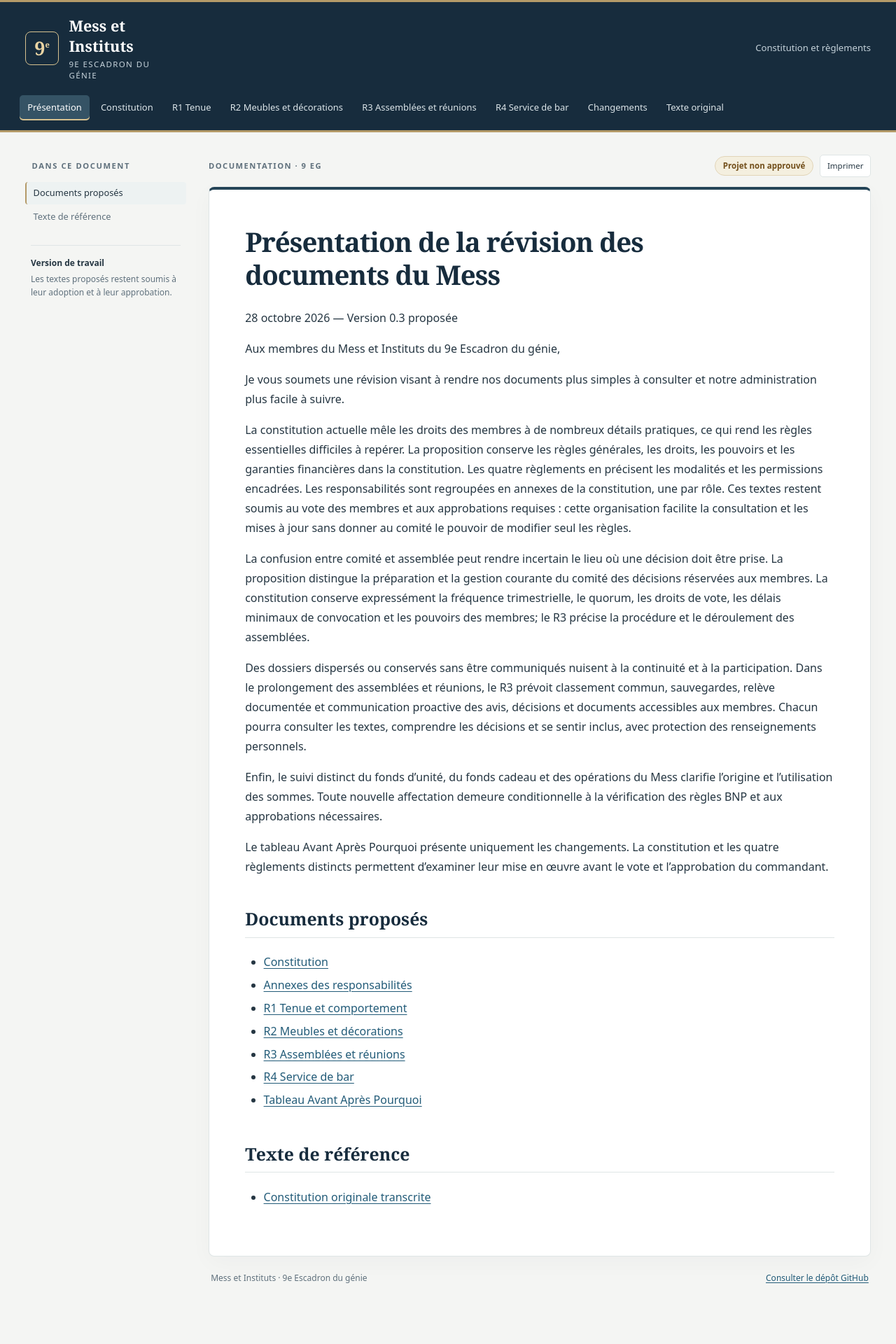
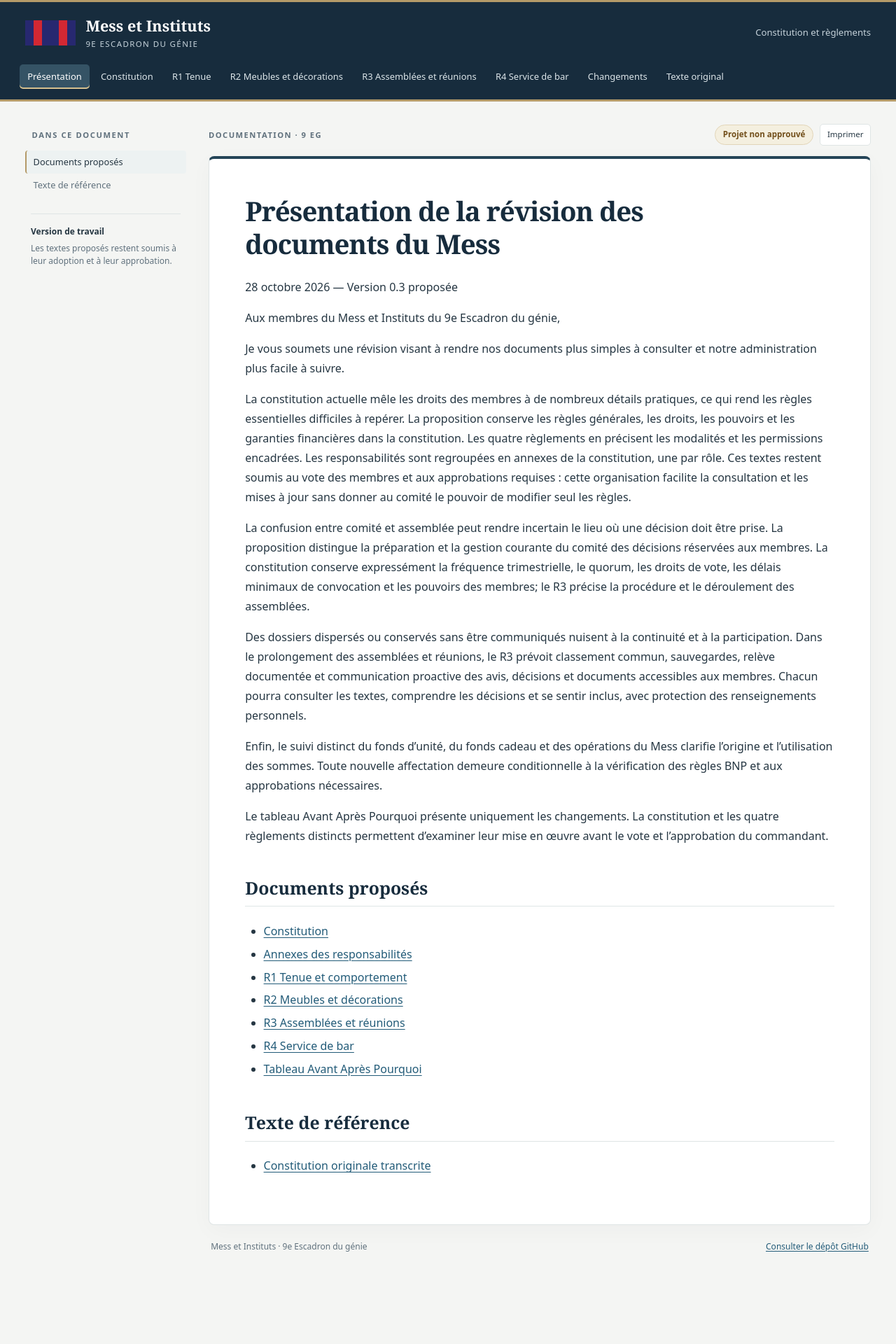
Before and after one commit to shocktubeM81/mess-9eg, a Jekyll site: the page built from index.md, in a window 1280 px wide. Shown: the whole page at 70% size. Built offline with Jekyll 4.4.1, drawn with Linux system fonts in a browser that asks for light colours; after the commit the page ends 1875 px from its top, so only the background shows below that.

Commit message:
Remplacer le monogramme par le drapeau du génie

```diff
--- a/_layouts/default.html
+++ b/_layouts/default.html
@@ -7,7 +7,7 @@
   <meta name="theme-color" content="#172c3d">
   <meta name="description" content="{{ page.description | default: site.description | escape }}">
   <title>{{ page.title | escape }} · {{ site.title | escape }}</title>
-  <link rel="stylesheet" href="{{ '/assets/css/style.css' | relative_url }}">
+  <link rel="stylesheet" href="{{ '/assets/css/style.css' | relative_url }}?v={{ site.github.build_revision | default: '20261028-drapeau' }}">
   <script defer src="{{ '/assets/js/site.js' | relative_url }}"></script>
 </head>
 <body>
@@ -16,7 +16,7 @@
   <header class="site-header">
     <div class="site-header-inner">
       <a class="brand" href="{{ '/' | relative_url }}" aria-label="Mess et Instituts, accueil">
-        <span class="brand-emblem" aria-hidden="true">9<sup>e</sup></span>
+        <img class="brand-flag" src="{{ '/assets/images/drapeau-genie.svg' | relative_url }}" width="72" height="36" alt="Drapeau du Génie militaire canadien">
         <span class="brand-wordmark"><strong>Mess et Instituts</strong><span>9e Escadron du génie</span></span>
       </a>
       <span class="header-caption">Constitution et règlements</span>
--- a/assets/css/style.scss
+++ b/assets/css/style.scss
@@ -19,8 +19,7 @@ a:focus-visible, button:focus-visible, [tabindex]:focus-visible { outline: 3px s
 .site-header { background: #172c3d; border-bottom: 3px solid var(--gold); color: #fff; }
 .site-header-inner { max-width: 1440px; margin: auto; padding: 1.4rem 2.25rem 1rem; display: flex; justify-content: space-between; align-items: center; gap: 1rem; }
 .brand { display: flex; align-items: center; gap: .9rem; color: #fff; text-decoration: none; }
-.brand-emblem { display: flex; align-items: center; justify-content: center; flex: 0 0 48px; height: 48px; border: 1px solid #d6c18f; border-radius: 8px; color: #ead4a3; font: 700 1.7rem Georgia, serif; }
-.brand-emblem sup { font-size: .7rem; align-self: flex-start; padding-top: .65rem; }
+.brand-flag { display: block; flex: 0 0 72px; width: 72px; height: 36px; }
 .brand-wordmark { display: grid; line-height: 1.35; gap: .25rem; }
 .brand-wordmark strong { font: 600 1.35rem Georgia, serif; }
 .brand-wordmark > span { font-size: .72rem; letter-spacing: .12em; text-transform: uppercase; color: #c5d2da; }
@@ -74,6 +73,7 @@ a:focus-visible, button:focus-visible, [tabindex]:focus-visible { outline: 3px s
 @media (max-width: 740px) {
   .site-header-inner { padding: 1.1rem 1rem .7rem; }
   .header-caption { display: none; }
+  .brand-flag { flex-basis: 56px; width: 56px; height: 28px; }
   .brand-wordmark strong { font-size: 1.2rem; }
   .top-nav { flex-wrap: nowrap; overflow-x: auto; padding: .3rem .5rem .75rem; scrollbar-width: thin; }
   .top-nav a { white-space: nowrap; }
```
Also changed, not shown: README.md, assets/images/drapeau-genie.svg (added).
